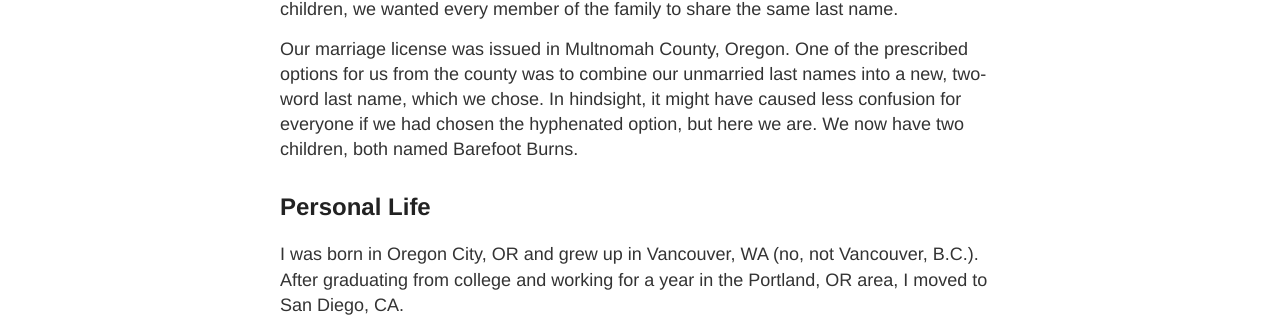
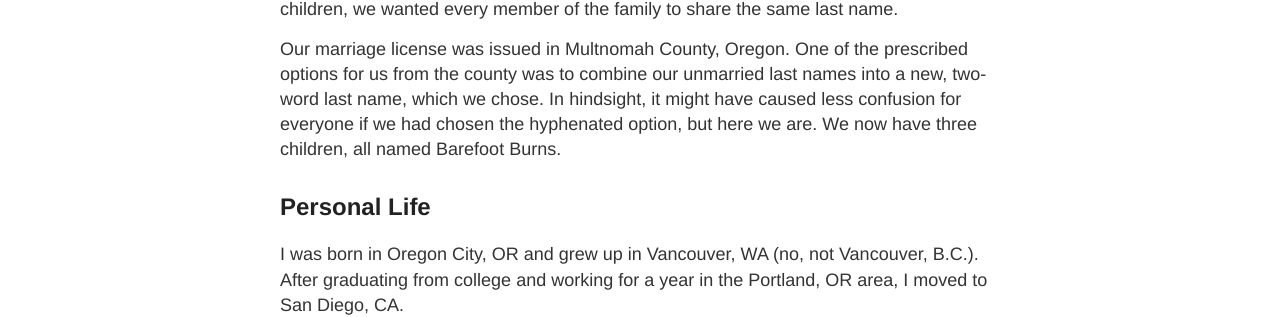
Before and after one commit to bpburns/bpburns.github.io, a Jekyll site: the page built from about.md, in a window 1280 px wide. Shown: the part 396-713 px from the top of the page. Built offline with Jekyll 4.4.1, drawn with Linux system fonts in a browser that asks for light colours.

Commit message:
Update about to reflect three Barefoot Burns children.

```diff
--- a/about.md
+++ b/about.md
@@ -18,7 +18,7 @@ Our marriage license was issued in Multnomah County, Oregon. One of the
 prescribed options for us from the county was to combine our unmarried last
 names into a new, two-word last name, which we chose. In hindsight, it might
 have caused less confusion for everyone if we had chosen the hyphenated option,
-but here we are. We now have two children, both named Barefoot Burns.
+but here we are. We now have three children, all named Barefoot Burns.
 
 ## Personal Life
 
```
